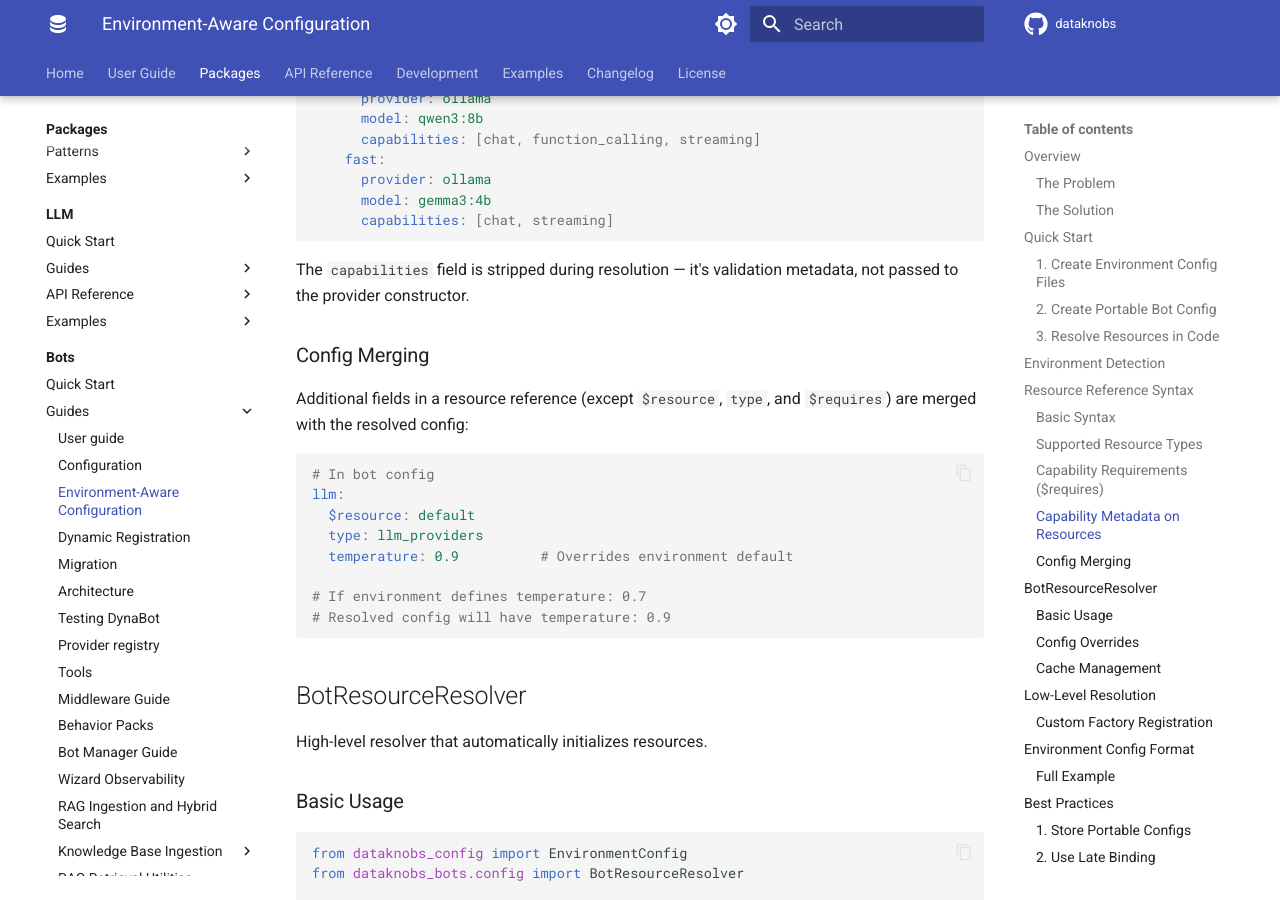
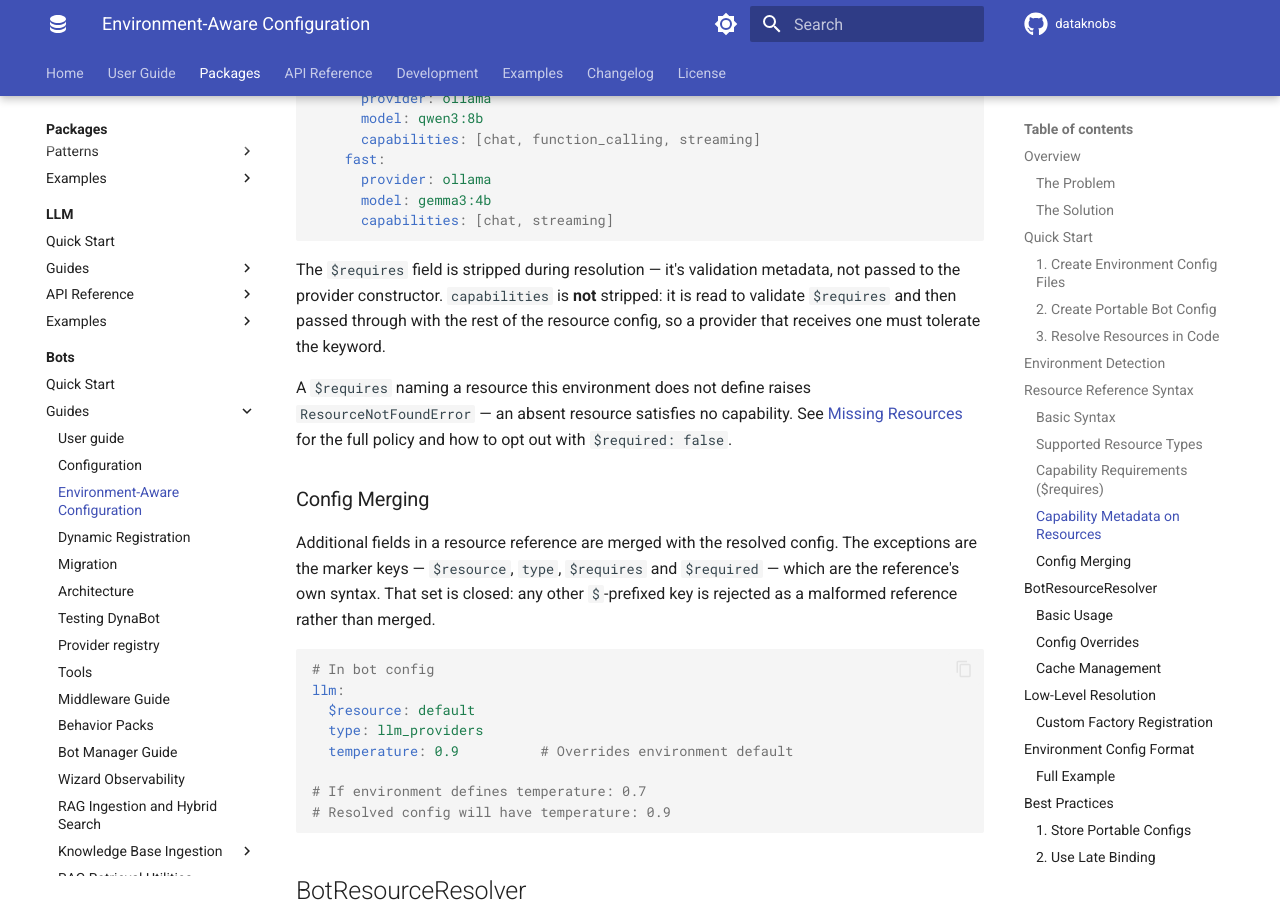
Before and after one commit to KBS-Labs/dataknobs, an MkDocs documentation site: the page built from docs/packages/bots/guides/environment-aware.md, in a window 1280 px wide and 900 px high, scrolled down 4182 px. Built offline with MkDocs 1.6.1 and Material for MkDocs 9.7.7, drawn with Linux system fonts in a browser that asks for light colours; comment, search, counter and statistics services are not loaded.

Commit message:
docs(bots): correct the marker list, and which field resolution strips
Both bot-facing descriptions of the `$resource` format enumerated the marker
keys, so both went stale the moment the set gained `$required` and closed.
They list it now, and say that any other `$`-prefixed key is rejected rather
than merged as a default.

Neither said what a `$requires` against a resource the environment does not
define now does. Both do, and point at the config guide's policy section for
the opt-out.

The guide also had it backwards about which field disappears: `capabilities`
is what the resolver reads to validate `$requires`, and it is passed through
with the rest of the resource config -- a provider that receives one must
tolerate the keyword. `$requires` is the field that is stripped. Pre-existing
drift, in the paragraph this was already editing.

Co-Authored-By: Claude Opus 5 (1M context) <noreply@anthropic.com>

````diff
--- a/docs/packages/bots/guides/environment-aware.md
+++ b/docs/packages/bots/guides/environment-aware.md
@@ -186,11 +186,24 @@ resources:
       capabilities: [chat, streaming]
 ```
 
-The `capabilities` field is stripped during resolution — it's validation metadata, not passed to the provider constructor.
+The `$requires` field is stripped during resolution — it's validation
+metadata, not passed to the provider constructor. `capabilities` is **not**
+stripped: it is read to validate `$requires` and then passed through with the
+rest of the resource config, so a provider that receives one must tolerate
+the keyword.
+
+A `$requires` naming a resource this environment does not define raises
+`ResourceNotFoundError` — an absent resource satisfies no capability. See
+[Missing Resources](../../config/environment-aware.md#4-missing-resources)
+for the full policy and how to opt out with `$required: false`.
 
 ### Config Merging
 
-Additional fields in a resource reference (except `$resource`, `type`, and `$requires`) are merged with the resolved config:
+Additional fields in a resource reference are merged with the resolved
+config. The exceptions are the marker keys — `$resource`, `type`,
+`$requires` and `$required` — which are the reference's own syntax. That set
+is closed: any other `$`-prefixed key is rejected as a malformed reference
+rather than merged.
 
 ```yaml
 # In bot config
````
Also changed, not shown: packages/bots/docs/CONFIGURATION.md (+4 -1 lines).
